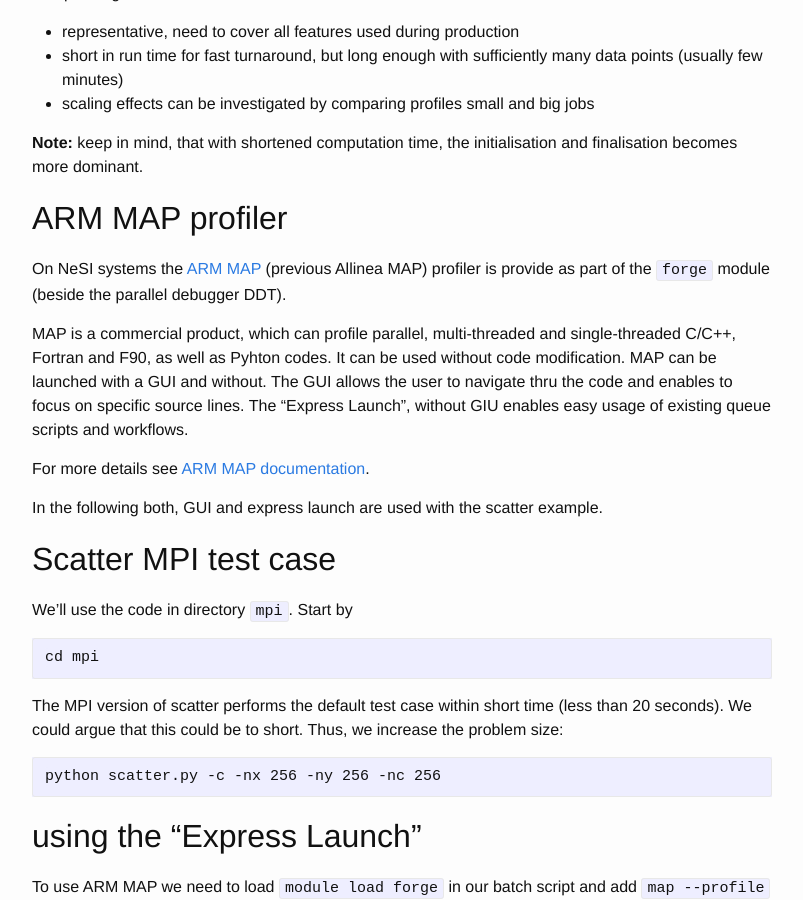
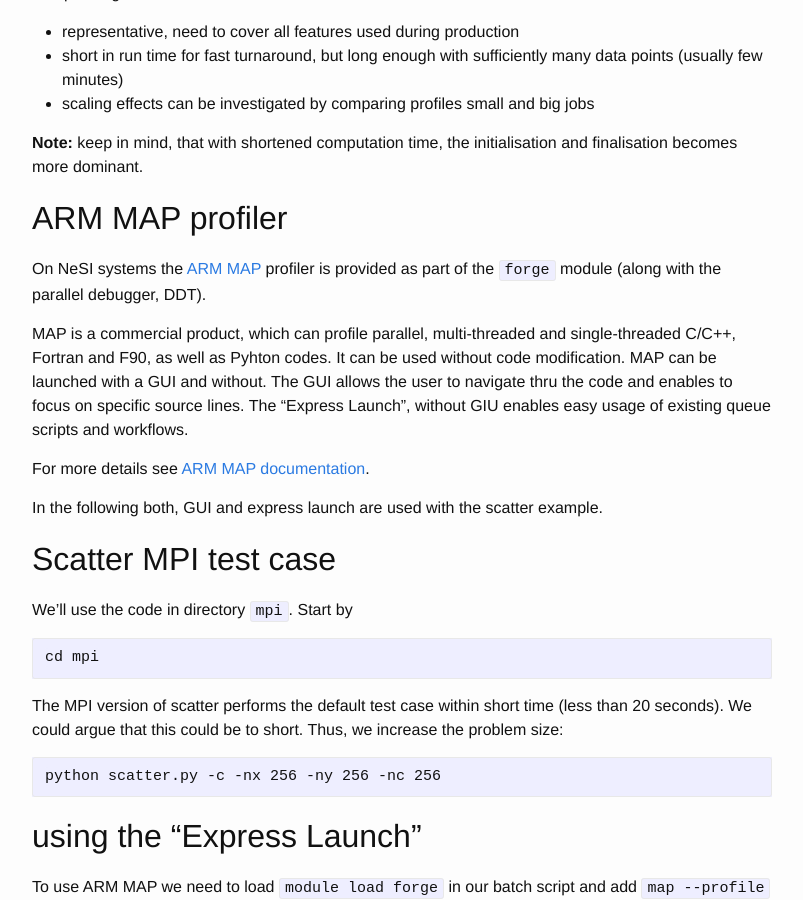
Before and after one commit to nesi/perf-training, a Jekyll site: the page built from _lessons/python-scatter/06-profiling_with_MAP.md, in a window 1280 px wide and 900 px high, scrolled down 1222 px. Shown: the whole window, without its empty margins (238-1041 px from the left). Built offline with Jekyll 4.4.1, drawn with Linux system fonts in a browser that asks for light colours.

Commit message:
Update _lessons/python-scatter/06-profiling_with_MAP.md
Co-Authored-By: mand35 <mandes.schoenherr@nesi.org.nz>

```diff
--- a/_lessons/python-scatter/06-profiling_with_MAP.md
+++ b/_lessons/python-scatter/06-profiling_with_MAP.md
@@ -32,7 +32,7 @@
 
 ## ARM MAP profiler
 
-On NeSI systems the [ARM MAP](https://www.arm.com/products/development-tools/server-and-hpc/forge/map) (previous Allinea MAP) profiler is provide as part of the `forge` module (beside the parallel debugger DDT).
+On NeSI systems the [ARM MAP](https://www.arm.com/products/development-tools/server-and-hpc/forge/map) profiler is provided as part of the `forge` module (along with the parallel debugger, DDT).
 
 MAP is a commercial product, which can profile parallel, multi-threaded and single-threaded C/C++, Fortran and F90, as well as Pyhton codes. It can be used without code modification.
 MAP can be launched with a GUI and without. The GUI allows the user to navigate thru the code and enables to focus on specific source lines. The "Express Launch", without GIU enables easy usage of existing queue scripts and workflows.
```
